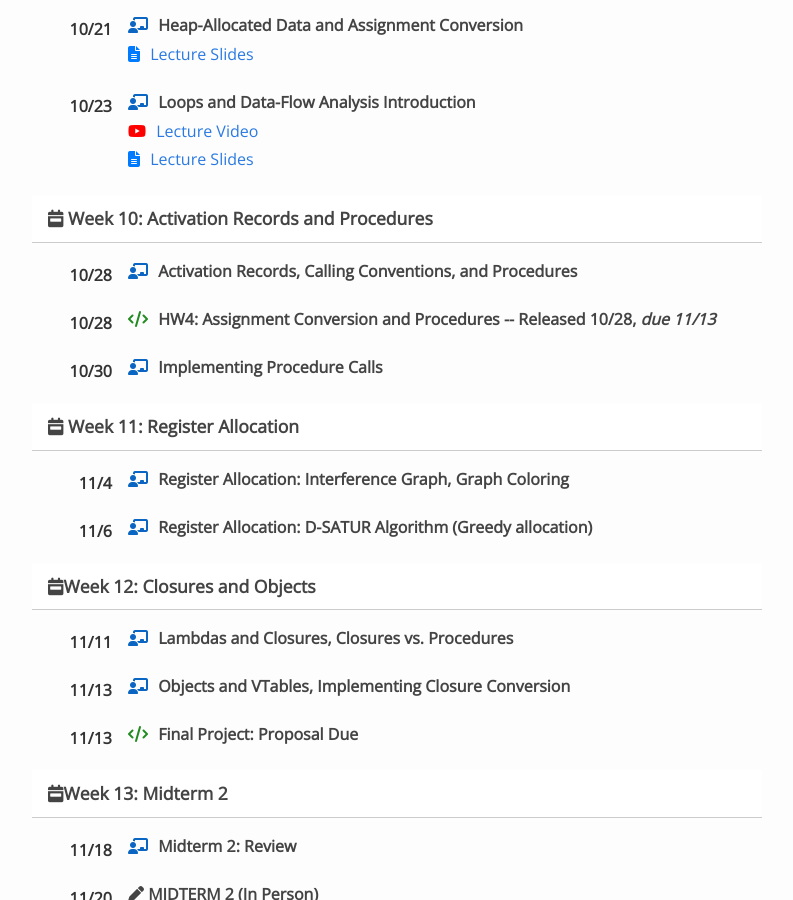
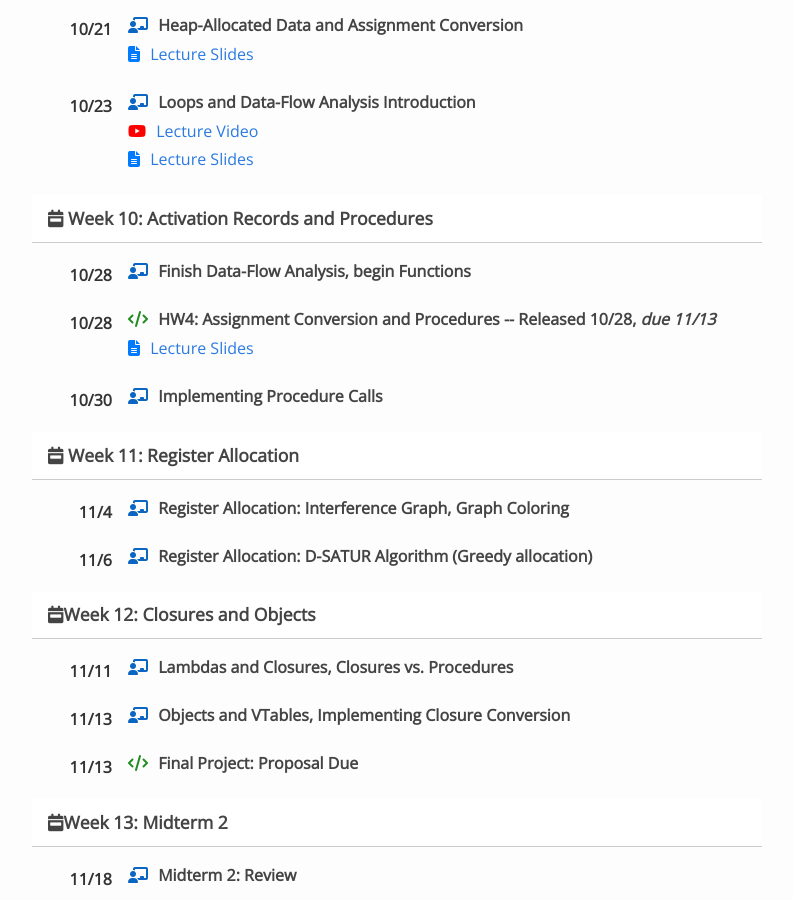
Before and after one commit to kmicinski/cis531-f25, a Jekyll site: the page built from index.md, in a window 1280 px wide and 900 px high, scrolled down 2281 px. Shown: the whole window, without its empty margins (243-1036 px from the left). Built offline with Jekyll 4.4.1, drawn with Linux system fonts in a browser that asks for light colours; nearby versions of some CDN libraries.

Commit message:
recent slides

```diff
--- a/index.md
+++ b/index.md
@@ -530,7 +530,7 @@ layout: mainpage
       <div class="session-col">
         <div class="session-title">
           <i class="fa-solid fa-chalkboard-user lecture-icon"></i>
-          Activation Records, Calling Conventions, and Procedures
+          Finish Data-Flow Analysis, begin Functions
         </div>
     <li class="session-item">
       <div class="date-col">10/28</div>
@@ -540,6 +540,10 @@ layout: mainpage
           HW4: Assignment Conversion and Procedures -- Released 10/28, <i>due 11/13</i>
         </div>
         <ul class="resources-list">
+          <li>
+            <i class="fa-solid fa-file-lines notes-icon"></i>
+            <a href="https://kmicinski.com/cis531-f25/assets/slides/functions.pdf">Lecture Slides</a>
+          </li>
           <!-- <li> -->
           <!--   <i class="fa-brands fa-youtube youtube-icon"></i> -->
           <!--   <a href="https://www.youtube.com/watch?v=ApIXt_Exf7g">Tic-Tac-Toe Video</a> -->
```
Also changed, not shown: outcomes.md (deleted, +0 -49 lines), 2 other files.
